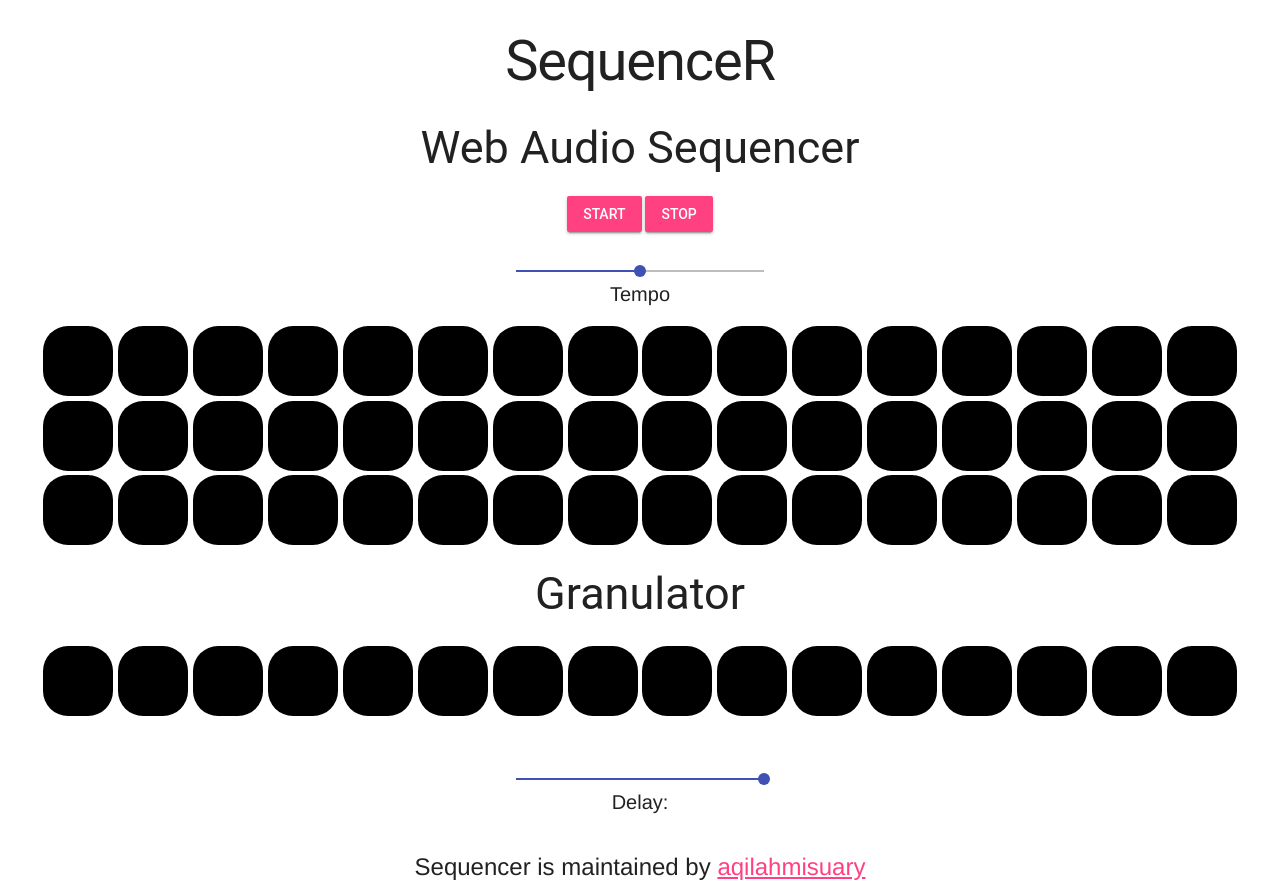
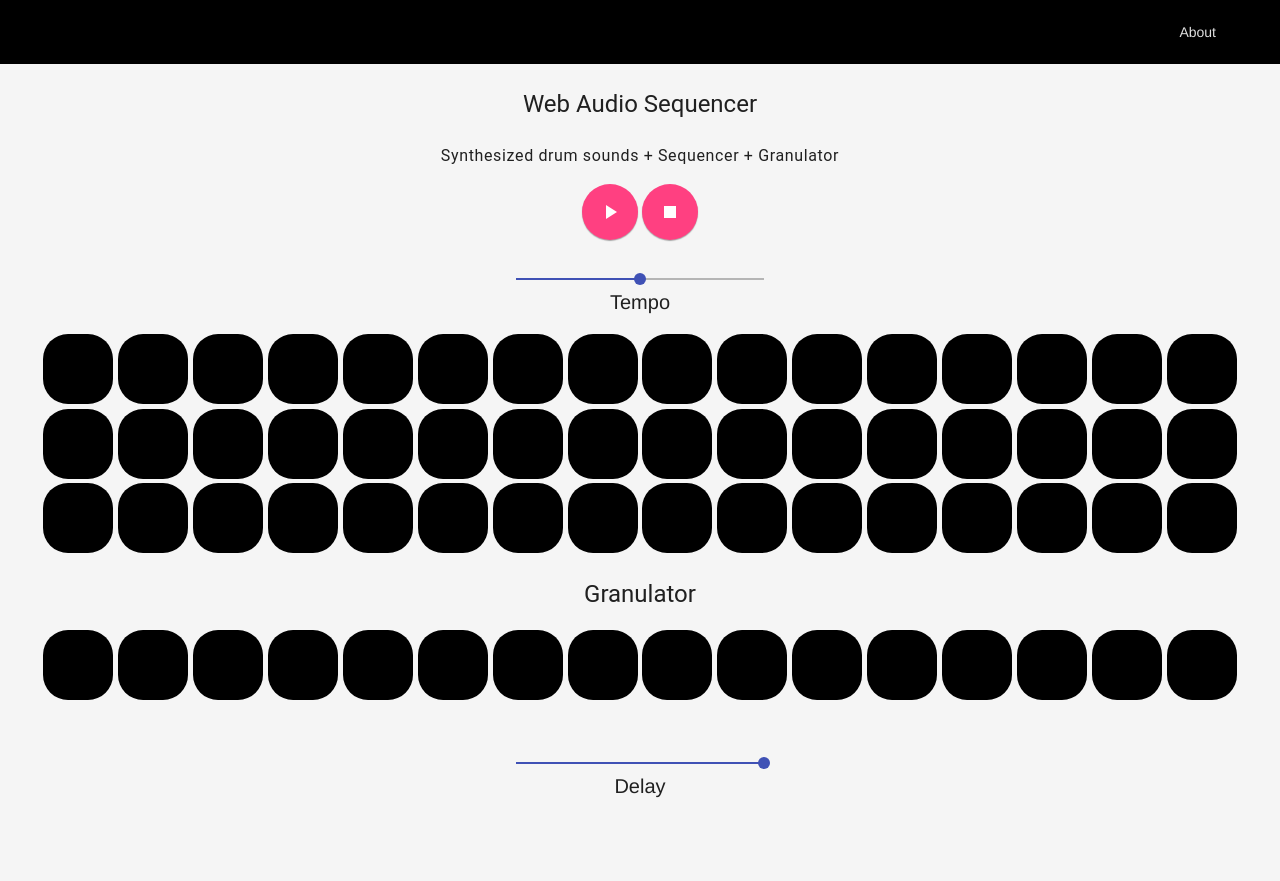
Before and after one commit to aqilahmisuary/sequencer, a plain HTML site: page index.html in a window 1280 px wide. After the commit the page ends 800 px from the top, so only its background shows below. Drawn offline with nearby package versions, Linux system fonts and the light colour scheme; no server answers.

Commit message:
Updated layout

```diff
--- a/index.html
+++ b/index.html
@@ -15,20 +15,42 @@
 </head>
 
 <body>
-    <header>
-        <h1>SequenceR</h1>
-        <h2>Web Audio Sequencer</h2>
+
+<!-- Uses a header that scrolls with the text, rather than staying
+  locked at the top -->
+<div class="mdl-layout mdl-js-layout">
+  <header class="mdl-layout__header mdl-layout__header--scroll">
+    <div class="mdl-layout__header-row">
+      <!-- Title -->
+      <span class="mdl-layout-title"></span>
+      <!-- Add spacer, to align navigation to the right -->
+      <div class="mdl-layout-spacer"></div>
+      <!-- Navigation -->
+      <nav class="mdl-navigation">
+        <a class="mdl-navigation__link" href="http://aqilahmisuary.tumblr.com">About</a>
+      </nav>
+    </div>
+  </header>
+  <div class="mdl-layout__drawer">
+    <span class="mdl-layout-title">Other Projects</span>
+    <nav class="mdl-navigation">
+      <a class="mdl-navigation__link" href="https://github.com/aqilahmisuary">Github</a>
+    </nav>
+  </div>
+  <main class="mdl-layout__content">
+    <div class="page-content">
+        <h4>Web Audio Sequencer</h4>
+        <h6>Synthesized drum sounds + Sequencer + Granulator</h6>
+
     <div id="btns-location">
-            <button name="button" id="startBtn" class="mdl-button mdl-js-button mdl-button--raised mdl-js-ripple-effect mdl-button--accent">Start</button>
-            <button name="button" id="stopBtn" class="mdl-button mdl-js-button mdl-button--raised mdl-js-ripple-effect mdl-button--accent">Stop</button>
+            <button name="button" id="startBtn" class="mdl-button mdl-js-button mdl-button--fab mdl-js-ripple-effect mdl-button--colored"><i class="material-icons">play_arrow</i></button>
+            <button name="button" id="stopBtn" class="mdl-button mdl-js-button mdl-button--fab mdl-js-ripple-effect mdl-button--colored"><i class="material-icons">stop</i></button>
         </div>
         <div id="sliderSection">
             <p class="inputs">
-            <input type="range" id="myRange" class="mdl-slider mdl-js-slider"  min="0" max="100"> Tempo <span id="tempoVal"></span>
-
+                <input type="range" id="myRange" class="mdl-slider mdl-js-slider" min="0" max="100"> Tempo <span id="tempoVal"></span>
             </p>
         </div>
-    </header>
     <p>
         <div id="masterKick" class="multiKicks">
             <div id="kick1" class="kicks"></div>
@@ -85,7 +107,7 @@
             <div id="hihat16" class="hihat"></div>
         </div>
     </p>
-    <h2>Granulator</h2>
+    <h4>Granulator</h4>
     <div id="masterGranular" class="multiGrains">
         <div id="grain1" class="grains"></div>
         <div id="grain2" class="grains"></div>
@@ -105,12 +127,26 @@
         <div id="grain16" class="grains"></div>
     </div>
     <p class="inputs">
-        <br><input type="range" id="delaySlider"  class="mdl-slider mdl-js-slider" min="0" max="100" value="100"> Delay: <span id="delayRange"></span>
+        <br>
+        <input type="range" id="delaySlider" class="mdl-slider mdl-js-slider" min="0" max="100" value="100"> Delay <span id="delayRange"></span>
     </p>
     <footer>
-        Sequencer is maintained by <a href="https://github.com/aqilahmisuary">aqilahmisuary</a>
+        <h6>This web audio sequencer is maintained by <a href="https://github.com/aqilahmisuary">aqilahmisuary</a></h6>
+        <br>
         <br>
     </footer>
+
+    </div>
+  </main>
+</div>
+
+
+
+
+
+
+
+
 </body>
 
 </html>
--- a/stylesheets/stylesheet.css
+++ b/stylesheets/stylesheet.css
@@ -1,3 +1,7 @@
+html {
+    background-color: #F5F5F5;
+}
+
 .kicks,
 .snare,
 .hihat,
@@ -12,9 +16,8 @@
     vertical-align: top;
 }
 
-h1,
-h2,
-button,
+h4,
+h6,
 span,
 footer,
 #inputs {
@@ -26,13 +29,15 @@ footer,
     line-height: 26.4px;
 }
 
-h1 {
-    font-size: 44px;
-}
-
 #sliderSection {
     width: 100%;
 
+}
+
+.intro {
+    width: 28%;
+    text-align: center;
+    margin: auto;
 }
 
 .inputs {
@@ -43,8 +48,8 @@ h1 {
     padding-top: 30px;
 }
 
-h1,
-h2,
+h4,
+h6,
 footer,
 p {
     text-align: center;
@@ -68,3 +73,7 @@ button {
 #masterGranular {
     text-align: center;
 }
+
+.mdl-layout__header--scroll .mdl-layout__header-row {
+    background-color: black;
+}
```
Lines whose indentation alone changed are shown as unchanged.
